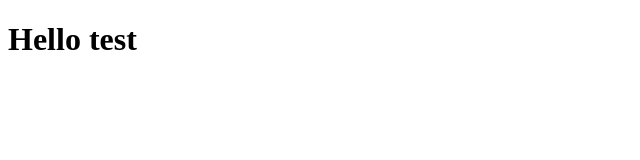
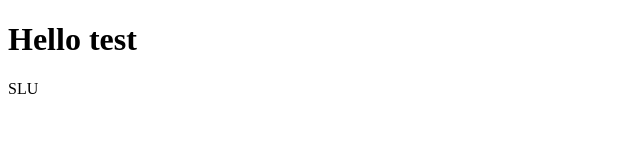
Before and after one commit to flavioesposito/nodejs-test, a plain HTML site: page index.html in a window 1280 px wide. Shown: the full height of the page, 0-640 px from the left. Drawn offline with Linux system fonts and the light colour scheme.

Commit message:
new link added

```diff
--- a/index.html
+++ b/index.html
@@ -6,5 +6,6 @@
   </head>
   <body>
 <h1>Hello test</h1>
+<p> <a href="http://www.slu.edu"></a>SLU</p>
   </body>
 </html>
```
